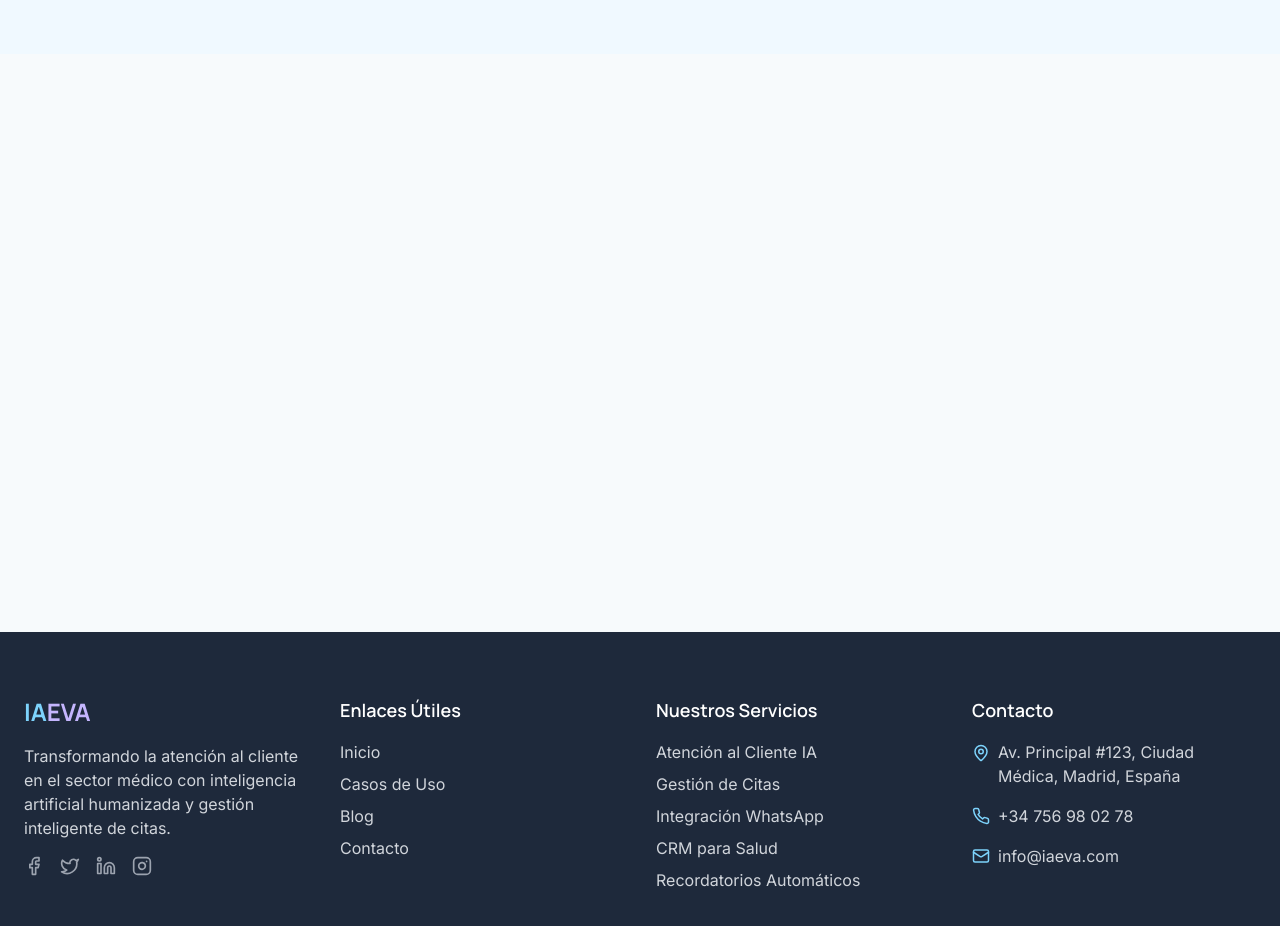
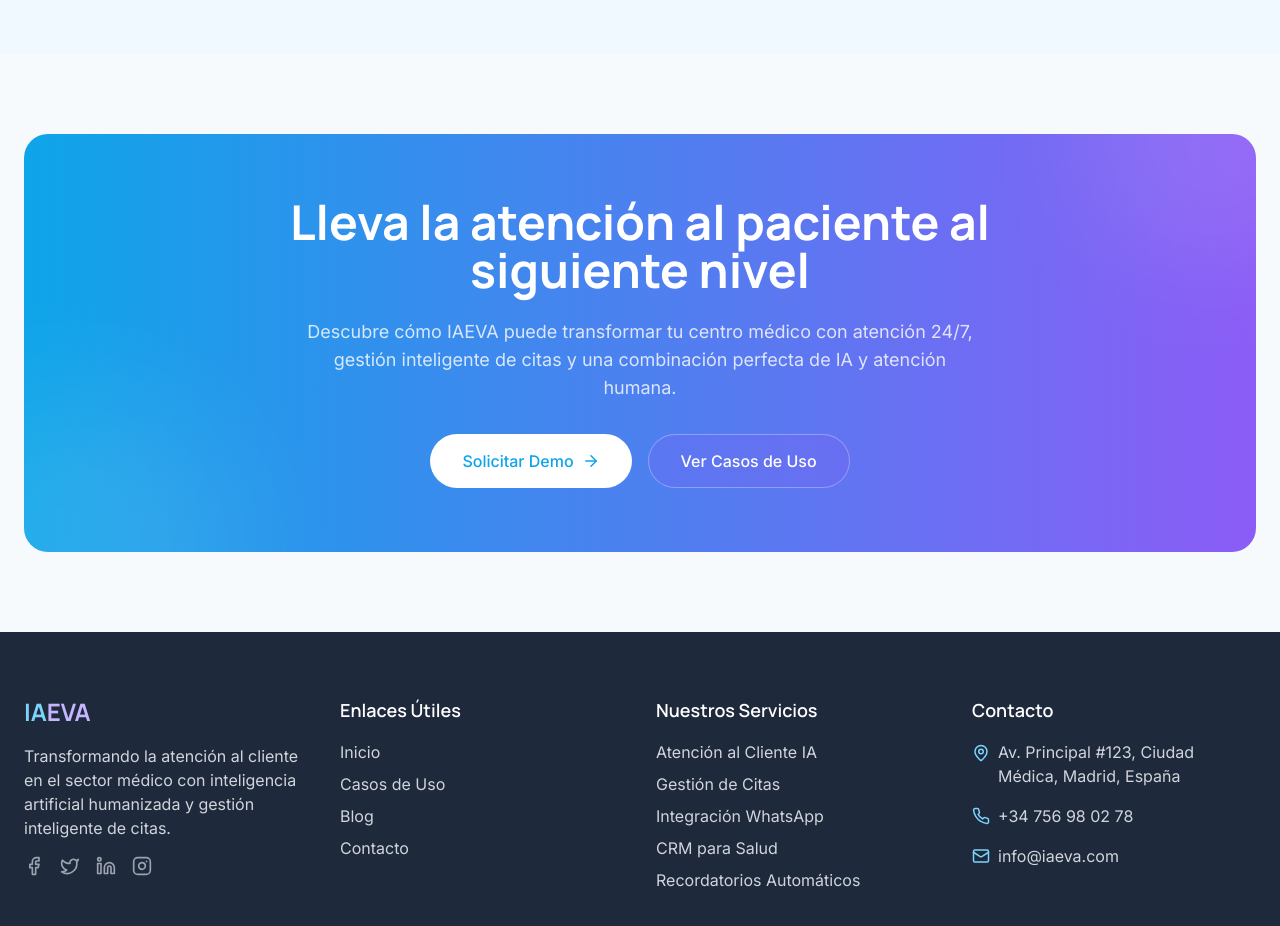
Before and after one commit to kelvinrrivera/iaeva-customer-connect, a React (Vite) app: page / in a window 1280 px wide. Shown: the part 4040-4966 px from the top of the page. Built offline with nearby package versions, Linux system fonts and the light colour scheme.

Commit message:
Fix CTASection visibility issue
The CTASection component was disappearing after a few seconds. This commit addresses this issue.

```diff
--- a/src/components/home/CTASection.tsx
+++ b/src/components/home/CTASection.tsx
@@ -1,16 +1,17 @@
 
-import { useEffect, useRef } from 'react';
+import { useEffect, useRef, useState } from 'react';
 import { Link } from 'react-router-dom';
 import { ArrowRight } from 'lucide-react';
 
 const CTASection = () => {
   const ctaRef = useRef<HTMLDivElement>(null);
+  const [isVisible, setIsVisible] = useState(false);
 
   useEffect(() => {
     const observer = new IntersectionObserver(
       ([entry]) => {
         if (entry.isIntersecting) {
-          entry.target.classList.add('animate-fade-in');
+          setIsVisible(true);
         }
       },
       { threshold: 0.1 }
@@ -32,7 +33,7 @@ const CTASection = () => {
       <div className="container mx-auto px-4 md:px-6">
         <div
           ref={ctaRef}
-          className="relative rounded-3xl overflow-hidden bg-gradient-to-r from-iaeva-blue to-iaeva-purple py-16 px-8 md:px-12 opacity-0"
+          className={`relative rounded-3xl overflow-hidden bg-gradient-to-r from-iaeva-blue to-iaeva-purple py-16 px-8 md:px-12 transition-opacity duration-500 ${isVisible ? 'opacity-100' : 'opacity-0'}`}
         >
           {/* Elementos decorativos */}
           <div className="absolute top-0 right-0 w-64 h-64 bg-white/10 rounded-full -translate-y-1/2 translate-x-1/3 blur-3xl"></div>
```
